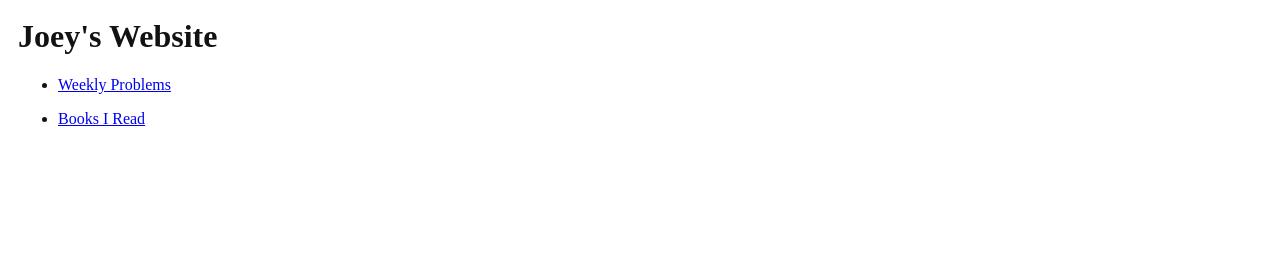
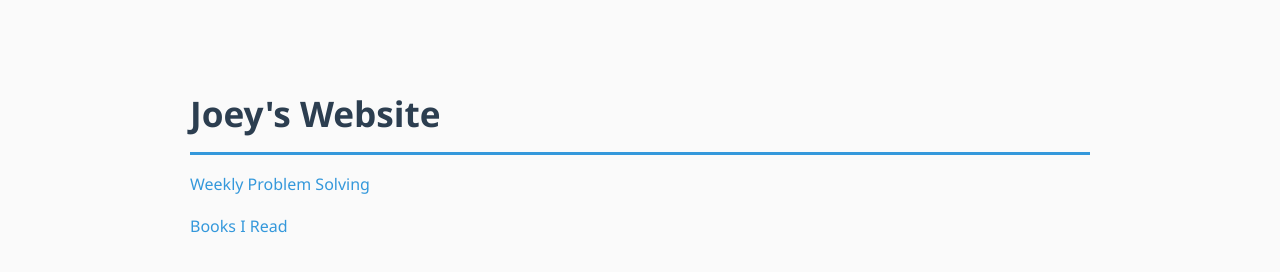
Before and after one commit to joey-public/joey-public.github.io, a plain HTML site: page index.html in a window 1280 px wide. Drawn offline with Linux system fonts and the light colour scheme.

Commit message:
updated style of index.html

```diff
--- a/index.html
+++ b/index.html
@@ -1,12 +1,6 @@
 <header>
-<link rel="stylesheet" href="css/styles.css"></header>
+<link rel="stylesheet" href="css/tech_doc.css"></header>
 <body><h1>Joey's Website</h1>
-<ul>
-<li>
-<p><a href="./content/weekly_problems.html">Weekly Problems</a></p>
-</li>
-<li>
+<p><a href="./content/weekly_problems.html">Weekly Problem Solving</a></p>
 <p><a href="./content/b_books.html">Books I Read</a></p>
-</li>
-</ul>
 </body>
```
Also changed, not shown: content/b_books.html (+1 -1 lines), content/weekly_problems.html (+1 -1 lines).
